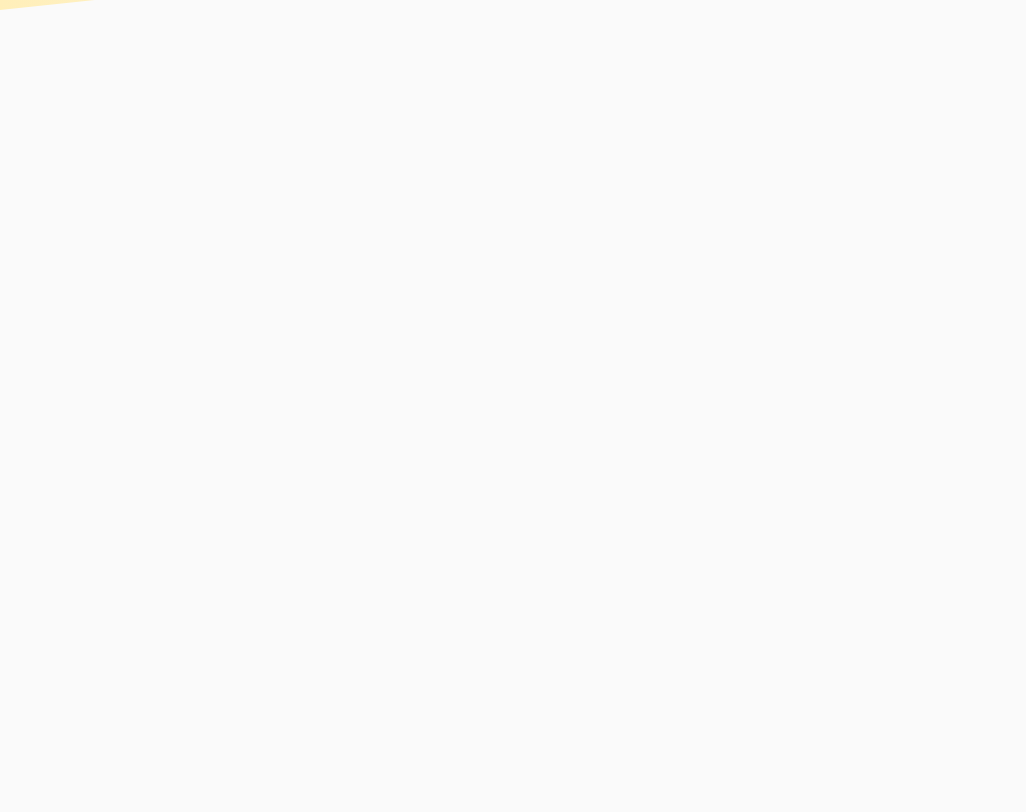
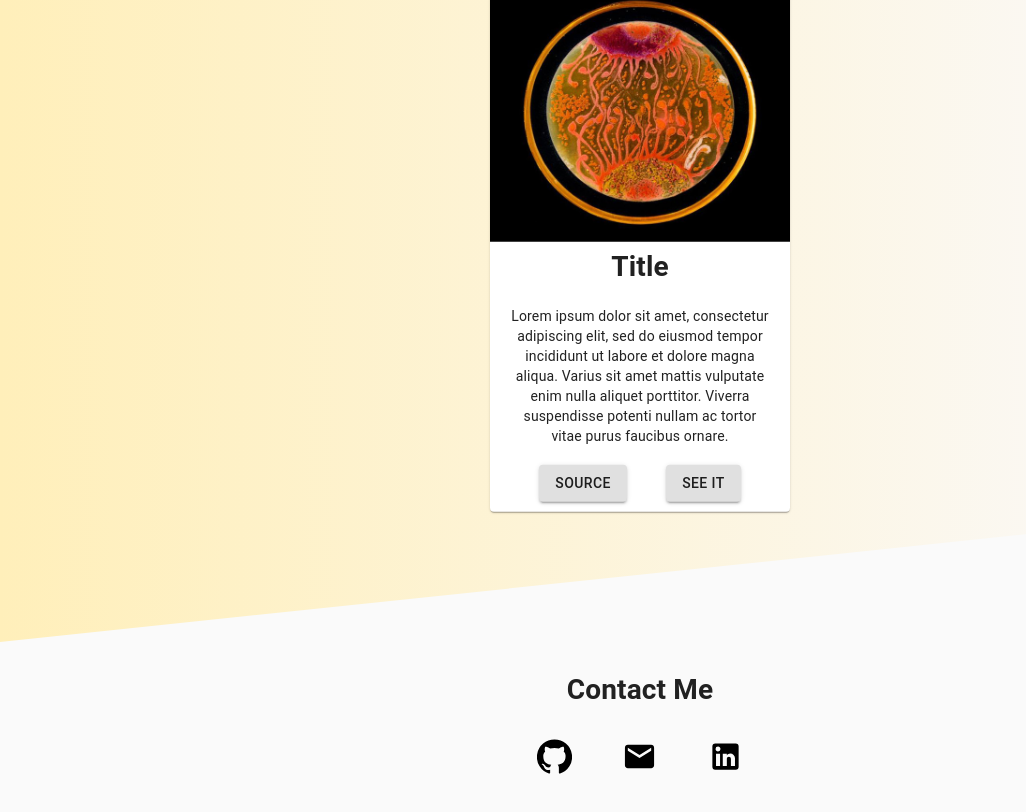
Before and after one commit to Conqueror1776/Conqueror1776.github.io, a React (Create React App) app: page / in a window 1280 px wide. Shown: the part 2270-3082 px from the top of the page, without its empty margins (0-1026 px from the left). Before the commit the page ends 2328 px from the top, so only its background shows below. Built offline with nearby package versions, Linux system fonts and the light colour scheme.

Commit message:
Finished minimal structure of site

```diff
--- a/src/App.js
+++ b/src/App.js
@@ -5,6 +5,7 @@
 import HeaderPage from './Components/HeaderPage.js';
 import AboutMe from './Components/AboutMe.js'
 import Projects from './Components/Projects.js'
+import Contacts from './Components/Contacts.js'
 import { makeStyles} from '@material-ui/core/styles';
 import Drawer from '@material-ui/core/Drawer';
 import AppBar from '@material-ui/core/AppBar';
@@ -123,6 +124,7 @@
         <HeaderPage />
         <AboutMe />
         <Projects />
+        <Contacts />
       </main>
       <Drawer
         className={classes.drawer}
--- /dev/null
+++ b/src/Components/Contacts.js
@@ -0,0 +1,29 @@
+import React from 'react';
+import './Styling/Contacts.css';
+import GitHubIcon from '@material-ui/icons/GitHub';
+import EmailIcon from '@material-ui/icons/Email';
+import LinkedInIcon from '@material-ui/icons/LinkedIn';
+
+function Contacts() {
+    return (
+        <div id='contact'>
+          <h1>Contact Me</h1>
+          <div className="socials">
+            <a href="https://www.github.com/Conqueror1776" id='icon'>
+              <GitHubIcon fontSize='large' className='iconImage'/>
+              <p className='iconText'>GitHub</p>
+            </a>
+            <a href="mailto:elijahtamarchenko@gmail.com" id='icon'>
+              <EmailIcon fontSize='large' className='iconImage'/>
+              <p className='iconText' >Email</p>
+            </a>
+            <a href="https://www.linkedin.com/in/elijah-tamarchenko-030203197/" id='icon'>
+              <LinkedInIcon fontSize='large' className='iconImage'/>
+              <p className='iconText'>LinkedIn</p>
+            </a>
+          </div>
+        </div>
+    );
+}
+
+export default Contacts;
--- /dev/null
+++ b/src/Components/Styling/Contacts.css
@@ -0,0 +1,40 @@
+#contact {
+  text-align: center;
+  height: 20vh;
+  display: flex;
+  flex-direction: column;
+  align-items: center;
+}
+
+.socials {
+  padding-top: 10px;
+  display: flex;
+  flex-direction: row;
+  justify-content: space-around;
+  width: 20%;
+  font-size: large;
+}
+
+#icon {
+  transition: all .3s ease-in;
+}
+
+.iconImage {
+  margin: 0 20px;
+}
+
+#icon:hover {
+  transform: translate(0px,-4px);
+}
+
+.iconText {
+  opacity: 0%;
+  transition: all .3s ease-in;
+  /*transition: transform 1s;*/
+  margin-top: 5px;
+}
+
+#icon:hover .iconText {
+  opacity: 100%;
+  transform: translate(0px,-10px);
+}
--- a/src/Components/Styling/ProjectCard.css
+++ b/src/Components/Styling/ProjectCard.css
@@ -1,5 +1,5 @@
 #projectcard {
-  width: 30%;
+  width: 300px;
   margin: 5%;
   transition: all .3s;
 }
@@ -27,3 +27,11 @@
 #cardinternal {
   padding: 0;
 }
+
+.projectTags {
+  margin: 10px;
+  display: flex;
+  flex-direction: row;
+  justify-content: space-evenly;
+
+}
--- a/src/Components/Styling/Projects.css
+++ b/src/Components/Styling/Projects.css
@@ -1,5 +1,4 @@
 #projects {
-  height: 100vh;
   width: 100%;
   text-align: center;
   margin: 0;
@@ -21,6 +20,7 @@
   display: flex;
   flex-direction: row;
   justify-content: center;
+  flex-wrap: wrap;
 }
 
 #projects h1 {
```
